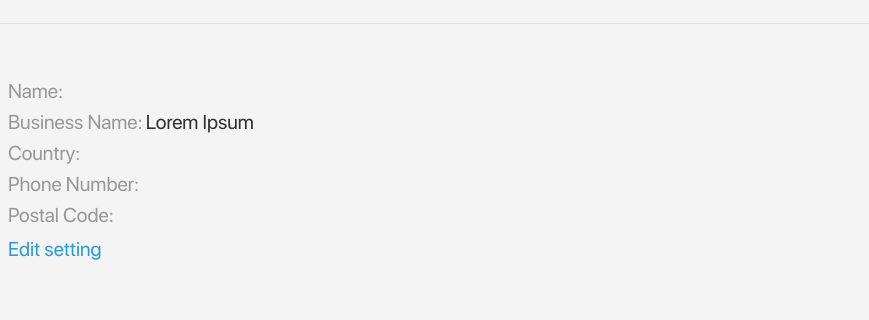
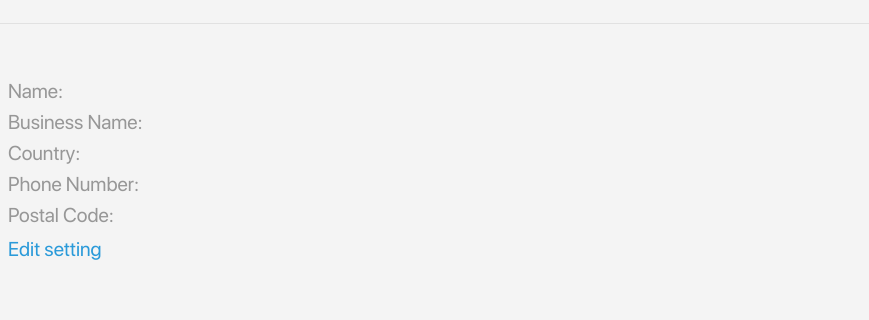
Before and after one commit to ArMinasyan/3839, a website: page views/account-page.html in a window 1280 px wide. Shown: the part 276-596 px from the top of the page, 124-993 px from the left. Drawn offline with nearby package versions, Linux system fonts and the light colour scheme; some packages are replaced by stand-ins of ours; files that its build step writes are made by us from their sources; no server answers; a script that the page names is missing; files whose address does not match are found by name; a web font is replaced by a local one.

Commit message:
added bussinses name set id

```diff
--- a/views/account-page.html
+++ b/views/account-page.html
@@ -94,7 +94,7 @@
                     <div class="user_info">
                         <ul>
                             <li> Name:<span id="name_set"></span></li>
-                            <li> Business Name:<span>Lorem Ipsum</span></li>
+                            <li> Business Name:<span id="bussinesName_set"></span></li>
                             <li> Country:<span id="country_set"></span></li>
                             <li> Phone Number:<span id="phone_set"></span></li>
                             <li> Postal Code:<span></span></li>
```
